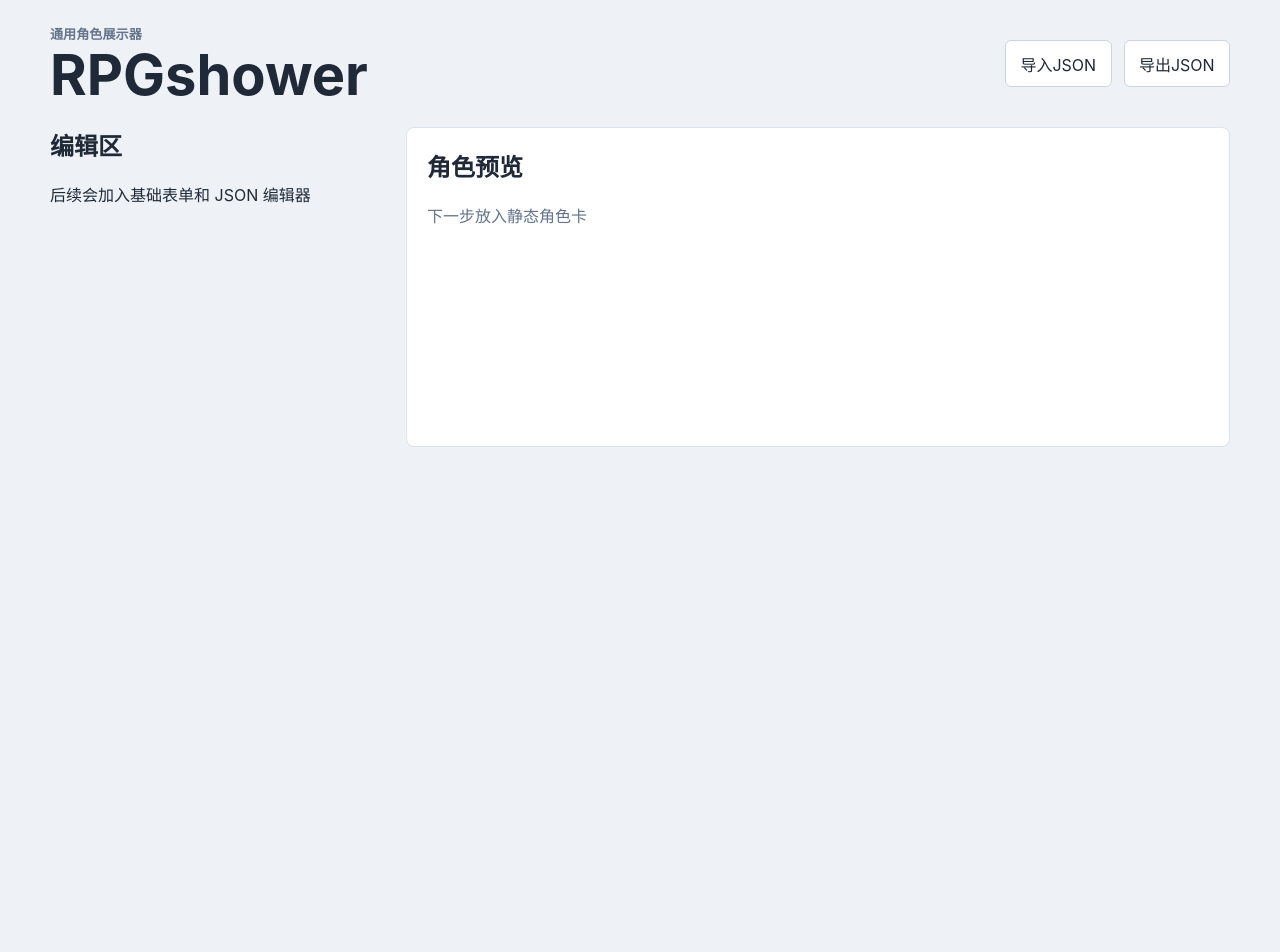
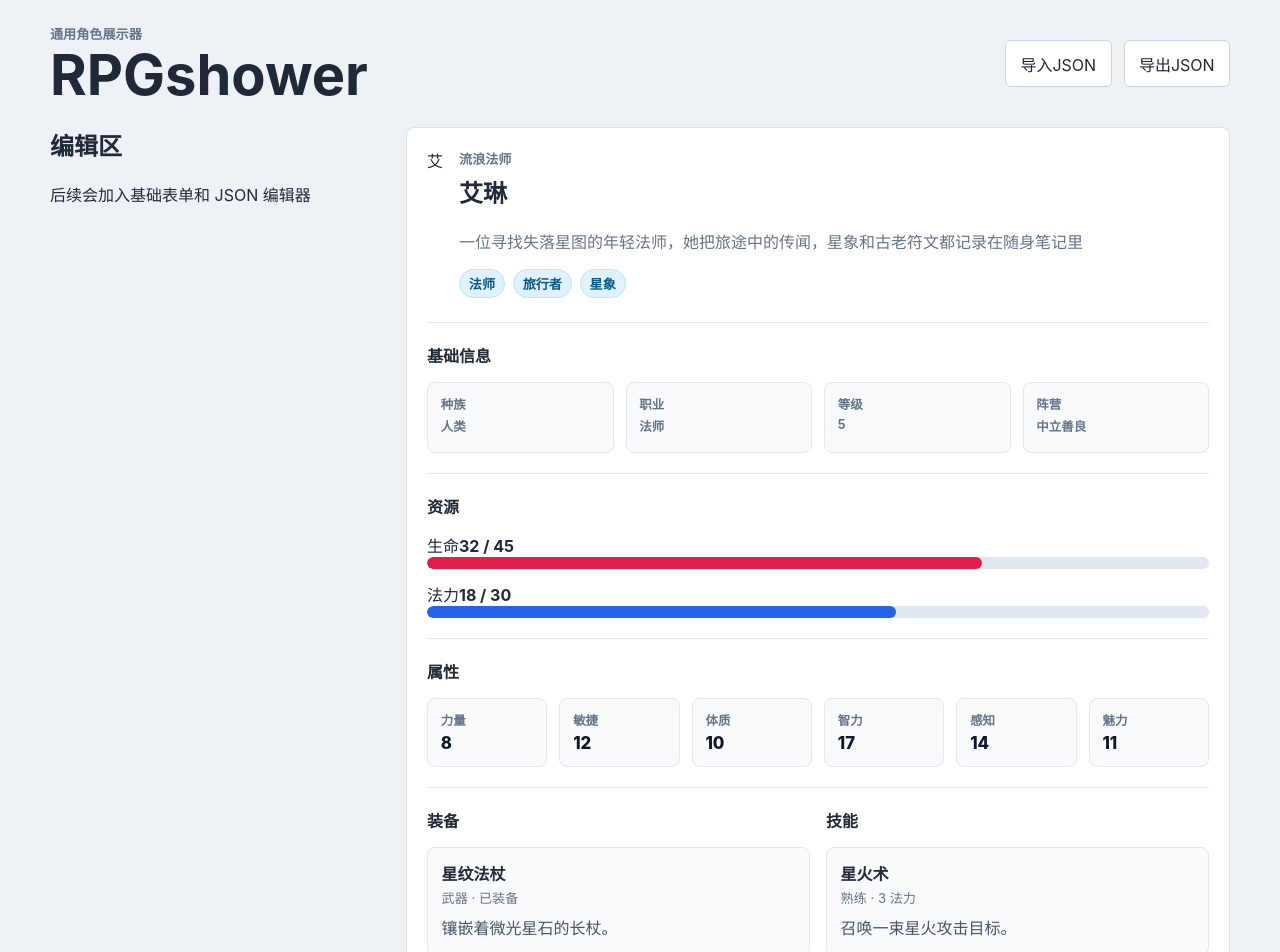
Before and after one commit to Jiu-Zz/RPGshower, a React (Vite) app: page / in a window 1280 px wide. Shown: the top 952 px of the page. Before the commit the page ends 800 px from the top, so only its background shows below. Built offline with nearby package versions, Linux system fonts and the light colour scheme.

Commit message:
feat: build static character card

```diff
--- a/src/App.css
+++ b/src/App.css
@@ -125,3 +125,234 @@ h1 {
     grid-template-columns: 1fr;
   }
 }
+
+/* 角色卡整体文字颜色 */
+.character-card {
+  color: #1f2937;
+}
+
+/* 角色头部：头像在左，文字信息在右 */
+.character-header {
+  align-items: flex-start;
+  display: flex;
+  gap: 1rem;
+  margin-bottom: 1.5rem;
+}
+
+/* 文字头像占位。后续如果支持头像图片，可以替换这一块 */
+.avatar-initial {
+  align-items: center;
+  aspect-ratio: 1;
+  background: #314158;
+  border-radius: 8px;
+  color: #f8fafc;
+  display: flex;
+  flex: 0 0 88px;
+  font-size: 2.5rem;
+  font-weight: 800;
+  justify-content: center;
+}
+
+/* 角色名字 */
+.character-title h2 {
+  font-size: 2rem;
+  margin-bottom: 0.5rem;
+}
+
+/* 角色简介 */
+.character-summary {
+  color: #475569;
+  line-height: 1.7;
+  margin-bottom: 0.8rem;
+  max-width: 68ch;
+}
+
+/* 标签容器：允许自动换行 */
+.tag-list {
+  display: flex;
+  flex-wrap: wrap;
+  gap: 0.5rem;
+}
+
+/* 单个标签 */
+.tag-list span {
+  background: #e0f2fe;
+  border: 1px solid #bae6fd;
+  border-radius: 999px;
+  color: #075985;
+  font-size: 0.82rem;
+  font-weight: 700;
+  padding: 0.25rem 0.55rem;
+}
+
+/* 角色卡内部的每个分区 */
+.card-section {
+  border-top: 1px solid #e2e8f0;
+  padding: 1.25rem 0;
+}
+
+/* 分区标题，比如“基础信息” */
+.card-section h3 {
+  font-size: 1rem;
+  margin: 0 0 0.9rem;
+}
+
+/* 基础信息网格 */
+.basic-grid {
+  display: grid;
+  gap: 0.75rem;
+  grid-template-columns: repeat(auto-fit, minmax(120px, 1fr));
+  margin: 0;
+}
+
+/* 每一个基础信息小块 */
+.basic-grid div {
+  background: #f8fafc;
+  border: 1px solid #e2e8f0;
+  border-radius: 8px;
+  padding: 0.8rem;
+}
+
+/* dt 是字段名，比如“种族” */
+dt {
+  color: #64748b;
+  display: block;
+  font-size: 0.78rem;
+  font-weight: 700;
+  margin-bottom: 0.25rem;
+}
+
+/* dd 是字段值，比如“人类” */
+dd {
+  color: #0f172a;
+  font-size: 1.05rem;
+  font-weight: 800;
+  margin: 0;
+}
+
+/* 小屏幕下，头像和文字改成上下排列 */
+@media (max-width: 760px) {
+  .character-header {
+    flex-direction: column;
+  }
+}
+
+/* 资源列表：多个资源条上下排列 */
+.resource-list {
+  display: grid;
+  gap: 0.85rem;
+}
+
+/* 资源条上方的文字：左边名称，右边数值 */
+.resource-label {
+  display: flex;
+  font-size: 0.92rem;
+  justify-content: space-between;
+  margin-bottom: 0.4rem;
+}
+
+/* 资源条的背景轨道 */
+.resource-track {
+  background: #e2e8f0;
+  border-radius: 999px;
+  height: 0.75rem;
+  overflow: hidden;
+}
+
+/* 资源条的实际填充部分 */
+.resource-fill {
+  border-radius: inherit;
+  height: 100%;
+}
+
+/* 红色资源条：这里用来表示生命 */
+.resource-fill-red {
+  background: #e11d48;
+}
+
+/* 蓝色资源条：这里用来表示法力 */
+.resource-fill-blue {
+  background: #2563eb;
+}
+
+/* 属性网格：和基础信息类似，自动分成多列 */
+.attribute-grid {
+  display: grid;
+  gap: 0.75rem;
+  grid-template-columns: repeat(auto-fit, minmax(120px, 1fr));
+}
+
+/* 单个属性格子 */
+.attribute-grid div {
+  background: #f8fafc;
+  border: 1px solid #e2e8f0;
+  border-radius: 8px;
+  padding: 0.8rem;
+}
+
+/* 属性名称，比如“力量” */
+.attribute-grid span {
+  color: #64748b;
+  display: block;
+  font-size: 0.78rem;
+  font-weight: 700;
+  margin-bottom: 0.25rem;
+}
+
+/* 属性数值，比如 17 */
+.attribute-grid strong {
+  color: #0f172a;
+  font-size: 1.05rem;
+  font-weight: 800;
+}
+
+/* 装备和技能的双列布局 */
+.two-column-section {
+  display: grid;
+  gap: 1rem;
+  grid-template-columns: repeat(2, minmax(0, 1fr));
+}
+
+/* 条目列表：去掉浏览器默认圆点和缩进 */
+.item-list {
+  display: grid;
+  gap: 0.75rem;
+  list-style: none;
+  margin: 0;
+  padding: 0;
+}
+
+/* 单个装备 / 技能条目 */
+.item-list li {
+  background: #f8fafc;
+  border: 1px solid #e2e8f0;
+  border-radius: 8px;
+  padding: 0.85rem;
+}
+
+/* 名称和副信息单独占一行 */
+.item-list strong,
+.item-list span {
+  display: block;
+}
+
+/* 副信息，比如“武器 · 已装备” */
+.item-list span {
+  color: #64748b;
+  font-size: 0.82rem;
+  margin-top: 0.2rem;
+}
+
+/* 条目描述 */
+.item-list p {
+  color: #475569;
+  line-height: 1.6;
+  margin: 0.55rem 0 0;
+}
+
+/* 小屏幕下，装备和技能从左右两列改成上下排列 */
+@media (max-width: 760px) {
+  .two-column-section {
+    grid-template-columns: 1fr;
+  }
+}
--- a/src/App.tsx
+++ b/src/App.tsx
@@ -8,19 +8,163 @@ function App() {
           <p className="eyebrow">通用角色展示器</p>
           <h1>RPGshower</h1>
         </div>
+
         <div className="topbar-actions">
           <button type="button">导入JSON</button>
           <button type="button">导出JSON</button>
         </div>
       </header>
+
       <section className="workspace">
         <aside>
           <h2>编辑区</h2>
           <p>后续会加入基础表单和 JSON 编辑器</p>
         </aside>
-        <section className="preview-panel">
-          <h2>角色预览</h2>
-          <p>下一步放入静态角色卡</p>
+        <section className="preview-panel" aria-label="角色预览">
+          <article className="character-card">
+            <header className="character-header">
+              <div className="avater-initial">艾</div>
+              <div className="character-tital">
+                <p className="eyebrow">流浪法师</p>
+                <h2>艾琳</h2>
+                <p className="character-summary">
+                  一位寻找失落星图的年轻法师，她把旅途中的传闻，星象和古老符文都记录在随身笔记里
+                </p>
+                <div className="tag-list" aria-label="角色标签">
+                  <span>法师</span>
+                  <span>旅行者</span>
+                  <span>星象</span>
+                </div>
+              </div>
+            </header>
+
+            <section className="card-section">
+              <h3>基础信息</h3>
+
+              <dl className="basic-grid">
+                <div>
+                  <dt>种族</dt>
+                  <dt>人类</dt>
+                </div>
+                <div>
+                  <dt>职业</dt>
+                  <dt>法师</dt>
+                </div>
+                <div>
+                  <dt>等级</dt>
+                  <dt>5</dt>
+                </div>
+                <div>
+                  <dt>阵营</dt>
+                  <dt>中立善良</dt>
+                </div>
+              </dl>
+            </section>
+
+            <section className="card-section">
+              <h3>资源</h3>
+
+              <div className="resource-list">
+                <div className="resource">
+                  <div className="resource_label">
+                    <span>生命</span>
+                    <strong>32 / 45</strong>
+                  </div>
+                  <div className="resource-track">
+                    <div
+                      className="resource-fill resource-fill-red"
+                      style={{ width: "71%" }}
+                    />
+                  </div>
+                </div>
+
+                <div className="resource">
+                  <div className="resource_label">
+                    <span>法力</span>
+                    <strong>18 / 30</strong>
+                  </div>
+                  <div className="resource-track">
+                    <div
+                      className="resource-fill resource-fill-blue"
+                      style={{ width: "60%" }}
+                    />
+                  </div>
+                </div>
+              </div>
+            </section>
+
+            <section className="card-section">
+              <h3>属性</h3>
+
+              <div className="attribute-grid">
+                <div>
+                  <span>力量</span>
+                  <strong>8</strong>
+                </div>
+                <div>
+                  <span>敏捷</span>
+                  <strong>12</strong>
+                </div>
+                <div>
+                  <span>体质</span>
+                  <strong>10</strong>
+                </div>
+                <div>
+                  <span>智力</span>
+                  <strong>17</strong>
+                </div>
+                <div>
+                  <span>感知</span>
+                  <strong>14</strong>
+                </div>
+                <div>
+                  <span>魅力</span>
+                  <strong>11</strong>
+                </div>
+              </div>
+            </section>
+
+            {/* 装备和技能区域：左右两列展示 */}
+            <section className="card-section two-column-section">
+              {/* 装备列表 */}
+              <div>
+                <h3>装备</h3>
+
+                <ul className="item-list">
+                  <li>
+                    <strong>星纹法杖</strong>
+                    <span>武器 · 已装备</span>
+                    <p>镶嵌着微光星石的长杖。</p>
+                  </li>
+
+                  <li>
+                    <strong>旧皮革笔记</strong>
+                    <span>工具</span>
+                    <p>记录星象、传闻和未完成的地图。</p>
+                  </li>
+                </ul>
+              </div>
+
+              {/* 技能列表 */}
+              <div>
+                <h3>技能</h3>
+
+                <ul className="item-list">
+                  <li>
+                    <strong>星火术</strong>
+                    <span>熟练 · 3 法力</span>
+                    <p>召唤一束星火攻击目标。</p>
+                  </li>
+
+                  <li>
+                    <strong>星图解读</strong>
+                    <span>专家</span>
+                    <p>根据星象和古地图推断道路、季节与异常现象。</p>
+                  </li>
+                </ul>
+              </div>
+            </section>
+          </article>
         </section>
       </section>
     </main>
```
